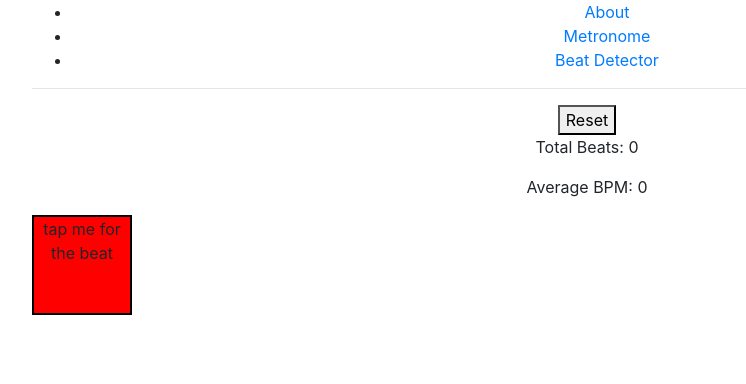
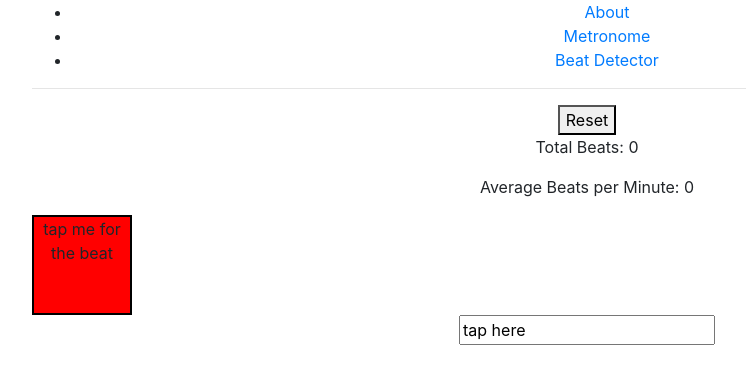
Before and after one commit to andytanghr/REACTiveBPM, a React (Create React App) app in the folder reactivebpm/: page /BeatDetector in a window 1280 px wide. Shown: the top 384 px of the page, without its empty margins (53-799 px from the left). Built offline with nearby package versions, Linux system fonts and the light colour scheme.

Commit message:
added textbox tapping feature

```diff
--- a/reactivebpm/src/components/BeatDetector.js
+++ b/reactivebpm/src/components/BeatDetector.js
@@ -13,7 +13,7 @@ class BeatDetector extends Component {
   }
 
   handleReset = () => {
-    this.setState( { count: 0, bpm: 0 });
+    this.setState( { count: 0, bpm: 0, timeInitial: 0, timeNow: 0 });
   }
 
   handleClick = () => {
@@ -57,11 +57,11 @@ class BeatDetector extends Component {
 
     return(
       <div className='beatDetector'>
-        <button onClick={this.handleReset}>Reset</button>
+        <button onMouseDown={this.handleReset}>Reset</button>
 
         <div className='showInfo'>
           <p>Total Beats: {count}</p>
-          <p>Average BPM: {bpm}</p>
+          <p>Average Beats per Minute: {bpm}</p>
           {/* <p>Nearest Whole BPM: {}</p> */}
         </div>
 
@@ -71,12 +71,13 @@ class BeatDetector extends Component {
         </div>
 
 
-        {/* <form>
+        <form>
           <input
             type='text'
-            name='press'
-            value='key press me' />
-        </form> */}
+            // name='press'
+            value='tap here'
+            onChange={this.handleClick} />
+        </form>
 
       </div>
     );
```
